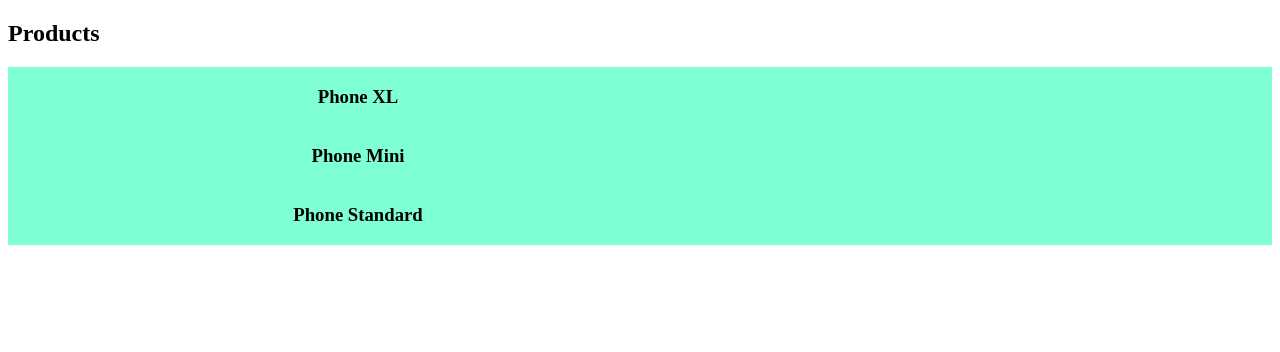
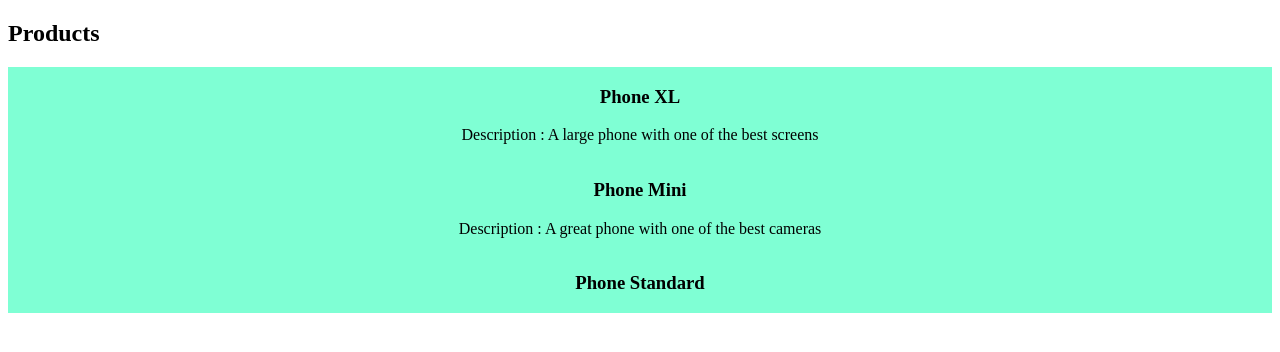
Before and after one commit to Yacineos/inventoryManager, an Angular app in the folder my-app/: page / in a window 1280 px wide. Shown: the top 352 px of the page. Built offline with nearby package versions, Linux system fonts and the light colour scheme.

Commit message:
data injection

```diff
--- a/my-app/src/app/product-list/product-list.component.css
+++ b/my-app/src/app/product-list/product-list.component.css
@@ -9,3 +9,6 @@
     height: fit-content;
     width: 700px;
 }
+a.{
+
+}
--- a/my-app/src/app/product-list/product-list.component.html
+++ b/my-app/src/app/product-list/product-list.component.html
@@ -1,9 +1,9 @@
-
-    <h2>Products</h2>
-    <div class="container">
-        <div class="container-prod" *ngFor="let product of products">
-            <h3>
-            {{product.name}}
-            </h3>
-        </div>
-    </div>
+<h2>Products</h2>
+<div class="container">
+  <div *ngFor="let product of products">
+    <a [title]="product.name + ' details'">
+      <h3>{{ product.name }}</h3>
+    </a>
+    <p *ngIf="product.description">Description : {{ product.description }}</p>
+  </div>
+</div>
```
